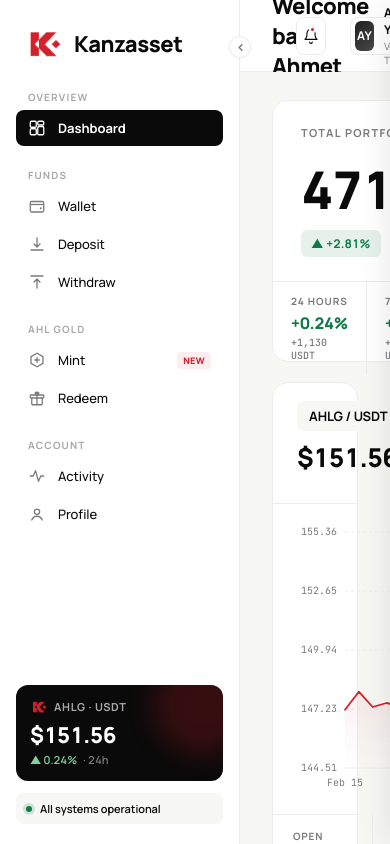
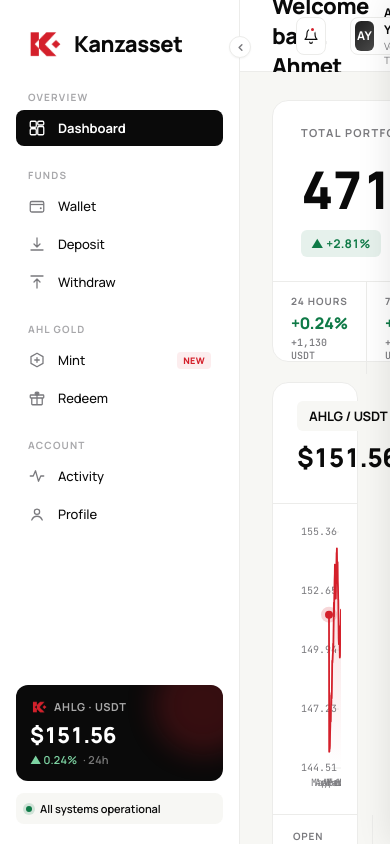
Before and after one commit to engincetin/kanzasset-web, a React (Vite) app: page / in a window 390 px wide. Built offline with nearby package versions, Linux system fonts and the light colour scheme.

Commit message:
feat: responsive chart with hover crosshair and tooltip

```diff
--- a/src/components/charts.jsx
+++ b/src/components/charts.jsx
@@ -1,8 +1,21 @@
-import { useState, useEffect } from 'react';
+import { useState, useEffect, useRef, useCallback } from 'react';
 import { WBRAND, WFONT, WMONO, wfmt } from '../lib/index.js';
 
-// ─── Price chart ──────────────────────────────────────────────
-export function WPriceChart({ data, width = 760, height = 260, color = WBRAND.red, showGrid = true, showAxis = true, padding = { top: 16, right: 12, bottom: 28, left: 56 } }) {
+// ─── Price chart — responsive + interactive crosshair ─────────
+export function WPriceChart({ data, height = 260, color = WBRAND.red, showGrid = true, showAxis = true, padding = { top: 16, right: 12, bottom: 28, left: 56 } }) {
+  const containerRef = useRef(null);
+  const [width, setWidth] = useState(600);
+  const [hover, setHover] = useState(null); // { i, svgX, svgY, clientX }
+
+  useEffect(() => {
+    const el = containerRef.current;
+    if (!el) return;
+    const ro = new ResizeObserver(entries => setWidth(entries[0].contentRect.width));
+    ro.observe(el);
+    setWidth(el.getBoundingClientRect().width);
+    return () => ro.disconnect();
+  }, []);
+
   const pad = padding;
   const innerW = width - pad.left - pad.right;
   const innerH = height - pad.top - pad.bottom;
@@ -14,49 +27,117 @@ export function WPriceChart({ data, width = 760, height = 260, color = WBRAND.re
   const yMax = max + range * 0.08;
   const yRange = yMax - yMin;
 
-  const x = i => pad.left + (i / (data.length - 1)) * innerW;
-  const y = v => pad.top + (1 - (v - yMin) / yRange) * innerH;
+  const xOf = i => pad.left + (i / (data.length - 1)) * innerW;
+  const yOf = v => pad.top + (1 - (v - yMin) / yRange) * innerH;
 
-  const path = data.map((d, i) => `${i === 0 ? 'M' : 'L'} ${x(i).toFixed(1)} ${y(d.v).toFixed(1)}`).join(' ');
-  const area = `${path} L ${x(data.length - 1).toFixed(1)} ${pad.top + innerH} L ${x(0).toFixed(1)} ${pad.top + innerH} Z`;
+  const path = data.map((d, i) => `${i === 0 ? 'M' : 'L'} ${xOf(i).toFixed(1)} ${yOf(d.v).toFixed(1)}`).join(' ');
+  const area = `${path} L ${xOf(data.length - 1).toFixed(1)} ${pad.top + innerH} L ${xOf(0).toFixed(1)} ${pad.top + innerH} Z`;
 
-  const yTicks = [];
-  for (let i = 0; i <= 4; i++) {
-    const v = yMin + (yRange * (4 - i)) / 4;
-    yTicks.push({ v, y: pad.top + (i / 4) * innerH });
-  }
+  const yTicks = Array.from({ length: 5 }, (_, i) => ({
+    v: yMin + (yRange * (4 - i)) / 4,
+    y: pad.top + (i / 4) * innerH,
+  }));
 
-  const xTicks = [];
-  if (showAxis) {
-    for (const i of [0, Math.floor(data.length / 4), Math.floor(data.length / 2), Math.floor(data.length * 3 / 4), data.length - 1]) {
-      xTicks.push({ x: x(i), t: data[i].t });
-    }
-  }
+  const xTicks = showAxis
+    ? [0, Math.floor(data.length / 4), Math.floor(data.length / 2), Math.floor(data.length * 3 / 4), data.length - 1]
+        .map(i => ({ x: xOf(i), t: data[i].t }))
+    : [];
 
-  const gradId = 'wpc-grad-' + Math.abs(Math.sin(width * height)).toString(36).slice(2, 8);
+  const gradId = `wpc-${(width * height).toString(36).slice(-6)}`;
+
+  const handleMouseMove = useCallback((e) => {
+    const svg = e.currentTarget;
+    const rect = svg.getBoundingClientRect();
+    const mouseX = e.clientX - rect.left;
+    const fraction = Math.max(0, Math.min(1, (mouseX - pad.left) / innerW));
+    const i = Math.round(fraction * (data.length - 1));
+    setHover({ i, svgX: xOf(i), svgY: yOf(data[i].v) });
+  }, [data, innerW, pad.left]);
+
+  const activePoint = hover ? data[hover.i] : data[data.length - 1];
+  const showLive = !hover;
 
   return (
-    <svg width={width} height={height} style={{ display: 'block' }}>
+    <div ref={containerRef} style={{ width: '100%', position: 'relative' }}>
+      {/* Tooltip */}
+      {hover && (
+        <div style={{
+          position: 'absolute',
+          left: Math.min(hover.svgX, width - 140),
+          top: Math.max(4, hover.svgY - 48),
+          transform: hover.svgX > width - 140 ? 'translateX(-100%)' : 'none',
+          background: WBRAND.ink, color: '#fff',
+          borderRadius: 8, padding: '6px 10px',
+          pointerEvents: 'none', zIndex: 10,
+          boxShadow: '0 4px 12px rgba(0,0,0,0.18)',
+        }}>
+          <div style={{ fontFamily: WMONO, fontSize: 13, fontWeight: 700, letterSpacing: '-0.01em' }}>
+            {wfmt(activePoint.v, 2)}
+          </div>
+          <div style={{ fontFamily: WMONO, fontSize: 10, color: 'rgba(255,255,255,0.55)', marginTop: 1 }}>
+            {activePoint.t}
+          </div>
+        </div>
+      )}
+
+      <svg
+        width={width} height={height}
+        style={{ display: 'block', cursor: 'crosshair' }}
+        onMouseMove={handleMouseMove}
+        onMouseLeave={() => setHover(null)}
+      >
         <defs>
           <linearGradient id={gradId} x1="0" y1="0" x2="0" y2="1">
             <stop offset="0%"   stopColor={color} stopOpacity="0.18"/>
             <stop offset="100%" stopColor={color} stopOpacity="0"/>
           </linearGradient>
         </defs>
+
+        {/* Grid */}
         {showGrid && yTicks.map((t, i) => (
           <line key={i} x1={pad.left} y1={t.y} x2={pad.left + innerW} y2={t.y}
             stroke={WBRAND.line} strokeWidth="1" strokeDasharray={i === 4 ? '0' : '3 3'} />
         ))}
+
+        {/* Y-axis labels */}
         {showAxis && yTicks.map((t, i) => (
           <text key={'yt' + i} x={pad.left - 8} y={t.y + 3}
             fontFamily={WMONO} fontSize="10" fill={WBRAND.muted} textAnchor="end">
             {wfmt(t.v, 2)}
           </text>
         ))}
+
+        {/* Area + line */}
         <path d={area} fill={`url(#${gradId})`} />
         <path d={path} fill="none" stroke={color} strokeWidth="1.8" strokeLinecap="round" strokeLinejoin="round" />
-      <circle cx={x(data.length - 1)} cy={y(data[data.length - 1].v)} r="4" fill={color} />
-      <circle cx={x(data.length - 1)} cy={y(data[data.length - 1].v)} r="8" fill={color} opacity="0.18" />
+
+        {/* Crosshair */}
+        {hover && (
+          <>
+            <line
+              x1={hover.svgX} y1={pad.top} x2={hover.svgX} y2={pad.top + innerH}
+              stroke={WBRAND.muted} strokeWidth="1" strokeDasharray="4 3" opacity="0.6"
+            />
+            <line
+              x1={pad.left} y1={hover.svgY} x2={pad.left + innerW} y2={hover.svgY}
+              stroke={WBRAND.muted} strokeWidth="1" strokeDasharray="4 3" opacity="0.35"
+            />
+          </>
+        )}
+
+        {/* Live dot (last point) or hover dot */}
+        {showLive ? (
+          <>
+            <circle cx={xOf(data.length - 1)} cy={yOf(data[data.length - 1].v)} r="4" fill={color} />
+            <circle cx={xOf(data.length - 1)} cy={yOf(data[data.length - 1].v)} r="8" fill={color} opacity="0.18" />
+          </>
+        ) : (
+          <>
+            <circle cx={hover.svgX} cy={hover.svgY} r="5" fill={WBRAND.white} stroke={color} strokeWidth="2" />
+          </>
+        )}
+
+        {/* X-axis labels */}
         {showAxis && xTicks.map((t, i) => (
           <text key={'xt' + i} x={t.x} y={pad.top + innerH + 18}
             fontFamily={WMONO} fontSize="10" fill={WBRAND.muted} textAnchor="middle">
@@ -64,6 +145,7 @@ export function WPriceChart({ data, width = 760, height = 260, color = WBRAND.re
           </text>
         ))}
       </svg>
+    </div>
   );
 }
 
@@ -86,10 +168,7 @@ export function WSparkline({ data, width = 140, height = 36, color = WBRAND.red
 // ─── Range tabs ───────────────────────────────────────────────
 export function WRangeTabs({ value, onChange, options = ['1D', '1W', '1M', '3M', '1Y', 'ALL'] }) {
   return (
-    <div style={{
-      display: 'inline-flex', gap: 2, padding: 3,
-      background: WBRAND.surface, borderRadius: 8,
-    }}>
+    <div style={{ display: 'inline-flex', gap: 2, padding: 3, background: WBRAND.surface, borderRadius: 8 }}>
       {options.map(o => {
         const on = o === value;
         return (
@@ -98,8 +177,7 @@ export function WRangeTabs({ value, onChange, options = ['1D', '1W', '1M', '3M',
             background: on ? WBRAND.white : 'transparent',
             color: on ? WBRAND.ink : WBRAND.muted,
             fontFamily: WFONT, fontWeight: 600, fontSize: 11,
-            letterSpacing: '0.02em',
-            borderRadius: 6,
+            letterSpacing: '0.02em', borderRadius: 6,
             boxShadow: on ? '0 1px 2px rgba(0,0,0,0.06)' : 'none',
           }}>{o}</button>
         );
--- a/src/screens/Dashboard.jsx
+++ b/src/screens/Dashboard.jsx
@@ -248,7 +248,7 @@ export function WebPortfolio({ navigate }) {
           <WRangeTabs value={range} onChange={setRange}/>
         </div>
         <div style={{ padding: '12px 16px 18px' }}>
-          <WPriceChart data={quotedPriceData} width={1300} height={280} color={WBRAND.red}/>
+          <WPriceChart data={quotedPriceData} height={280} color={WBRAND.red}/>
         </div>
         <div style={{ display: 'grid', gridTemplateColumns: 'repeat(5, 1fr)', borderTop: `1px solid ${WBRAND.line}` }}>
           {(() => {
--- a/src/screens/Mint.jsx
+++ b/src/screens/Mint.jsx
@@ -141,7 +141,7 @@ export function WebMint({ navigate }) {
               <WRangeTabs value={range} onChange={setRange}/>
             </div>
             <div style={{ padding: '12px 16px 18px' }}>
-              <WPriceChart data={quotedData} width={600} height={280}/>
+              <WPriceChart data={quotedData} height={280}/>
             </div>
             <div style={{ display: 'grid', gridTemplateColumns: 'repeat(4, 1fr)', borderTop: `1px solid ${WBRAND.line}` }}>
               {[
--- a/src/screens/Redeem.jsx
+++ b/src/screens/Redeem.jsx
@@ -270,7 +270,7 @@ export function WebRedeem({ navigate }) {
               <WRangeTabs value={range} onChange={setRange}/>
             </div>
             <div style={{ padding: '12px 16px 18px' }}>
-              <WPriceChart data={quotedData} width={600} height={280}/>
+              <WPriceChart data={quotedData} height={280}/>
             </div>
           </WCard>
 
```
Lines whose indentation alone changed are shown as unchanged.
